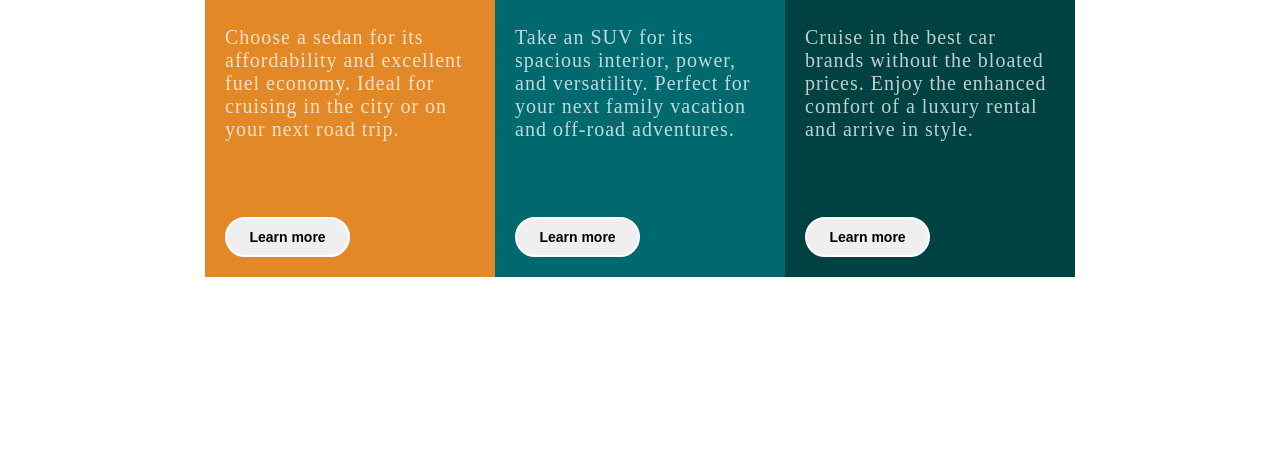
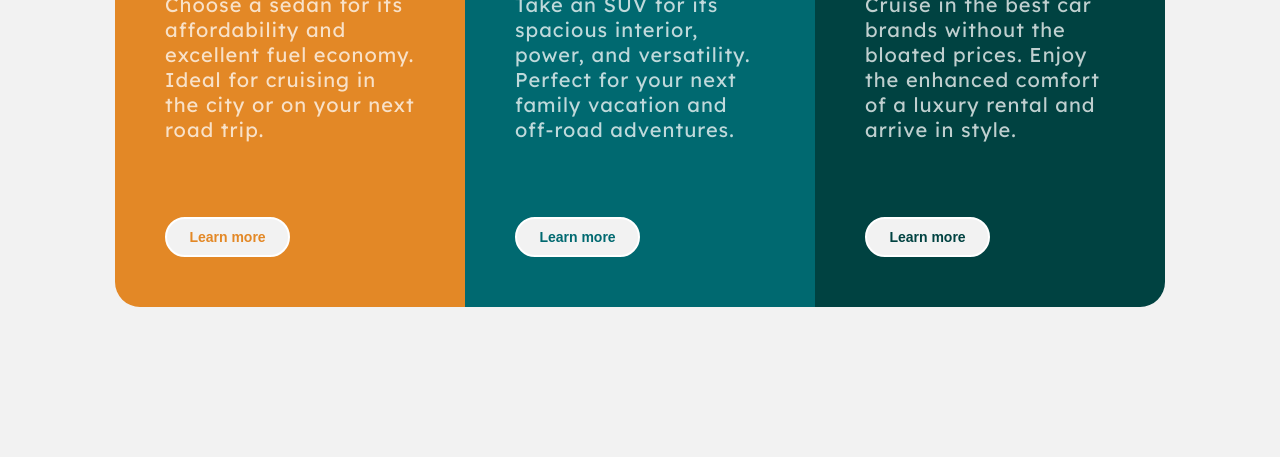
Before and after one commit to Hea092024/3-column-preview-card-component-main, a plain HTML site: page index.html in a window 1280 px wide. Shown: the part 343-800 px from the top of the page. Drawn offline with Linux system fonts and the light colour scheme.

Commit message:
assignment completed

```diff
--- a/style.css
+++ b/style.css
@@ -10,8 +10,13 @@ body {
   display: flex;
   height: 100svh;
 
+
   align-items: center;
   justify-content: center;
+}
+
+body, button{
+  background-color: hsl(0, 0%, 95%);
 }
 .cards {
   display: flex;
@@ -19,7 +24,9 @@ body {
   width: 250px;
   flex-direction: column;
   justify-content: space-between;
-  padding: 20px;
+  padding: 50px;
+
+
 }
 
 .title{
@@ -29,14 +36,17 @@ body {
 
 #sedan {
   background-color: hsl(31, 77%, 52%);
+border-radius: 25px 0 0 25px;
 }
 
 #suv {
   background-color: hsl(184, 100%, 22%);
+
 }
 
 #lux {
   background-color: hsl(179, 100%, 13%);
+  border-radius: 0 25px 25px 0;
 }
 
 .attribution {
@@ -60,9 +70,13 @@ button {
   width: 125px;
   cursor: pointer;
   font-weight: bold;
-  transition: 0.7s;
+  transition: 0.25s;
    }
 
+   button:hover{
+    color:hsl(0, 0%, 95%);
+
+   }
 .button1:hover {
   background-color: hsl(31, 77%, 52%);
 }
@@ -75,20 +89,39 @@ button {
     background-color: hsl(179, 100%, 13%);
 }
 
+.button1{
+  color: hsl(31, 77%, 52%);
+}
+.button2 {
+  color: hsl(184, 100%, 22%);;
+}
 
+.button3{
+  color: hsl(179, 100%, 13%);
 
+}
 
  h2{
   font-family: "Big Shoulders Display", sans-serif;
   font-optical-sizing: auto;
   font-weight: 700;
   font-style: normal;
+  color: hsl(0, 0%, 95%);
+
+
+
 }
 
 
 p{
 
-  min-height: 150px;
+  font-family: "Lexend Deca", serif;
+  font-optical-sizing: auto;
+  font-weight: 400;
+  font-style: normal;
+
+color: hsla(0, 0%, 100%, 0.75);
+  min-height: 200px;
     font-size: 20px;
     color: hsla(0, 0%, 100%, 0.75);
     letter-spacing: 1px;
```
